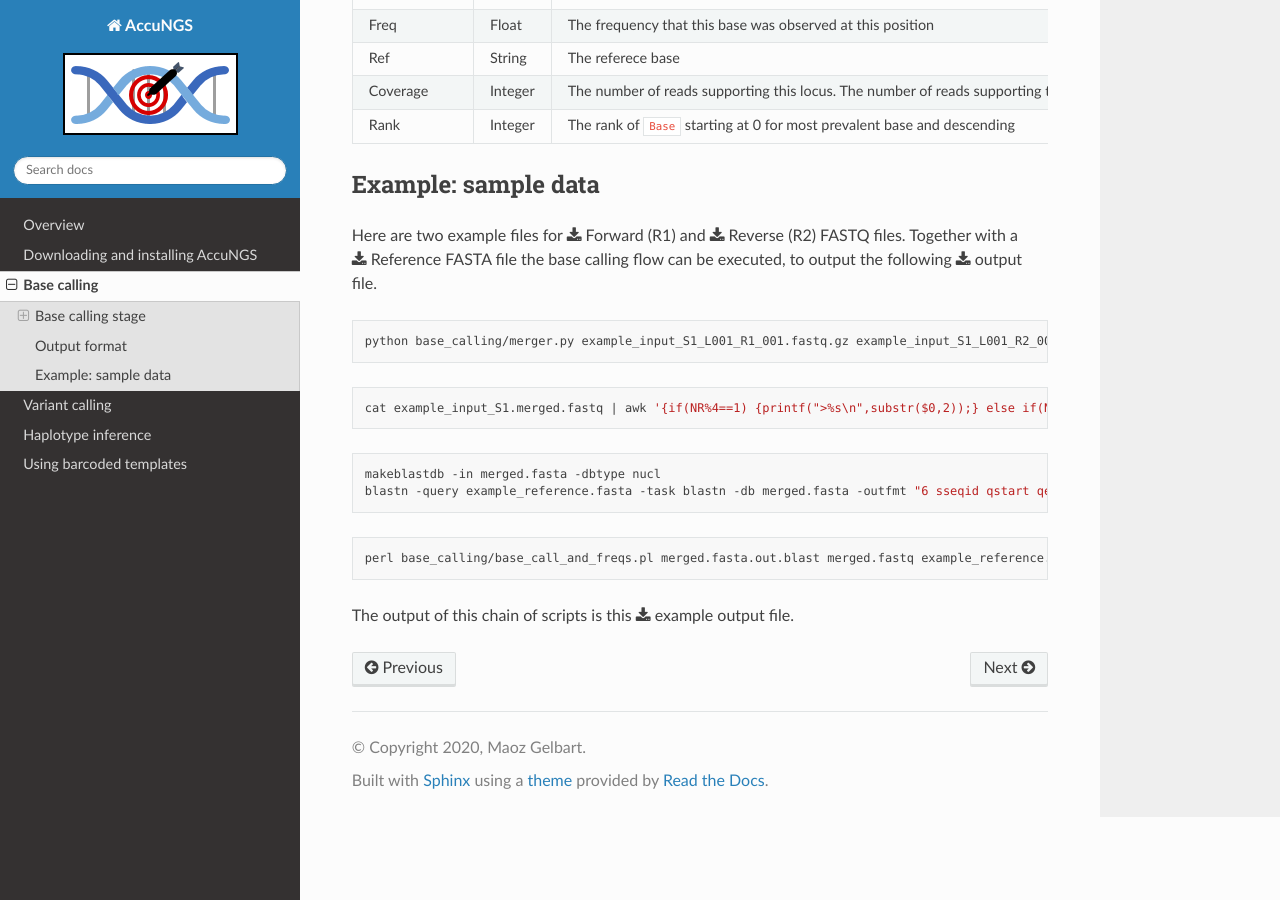
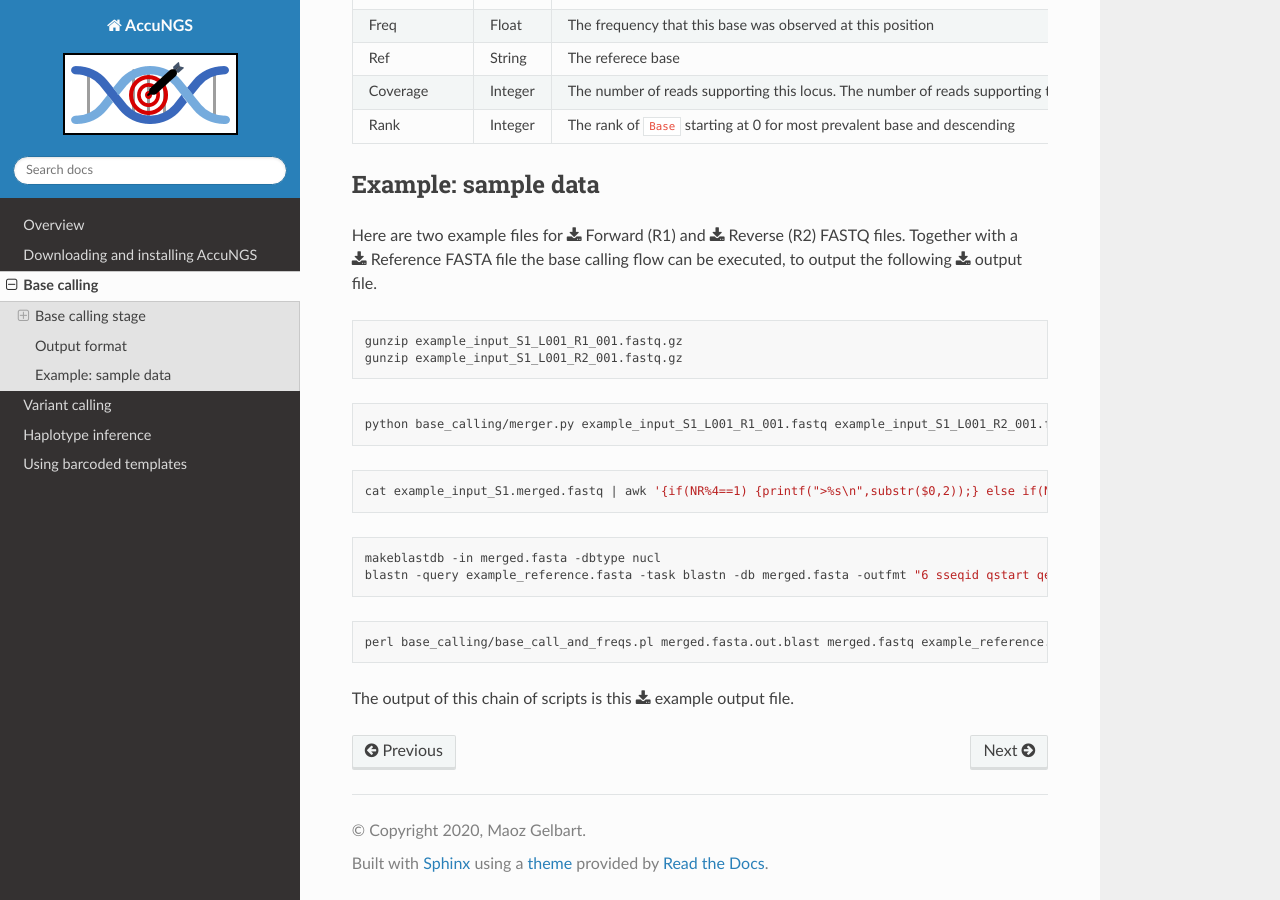
Before and after one commit to Stern-Lab/AccuNGS, a Sphinx documentation site: the page built from docs/source/basecall.rst, in a window 1280 px wide and 900 px high, scrolled down 2290 px. Built offline with Sphinx 7.4.7 and the Read the Docs theme 2.0.0, drawn with Linux system fonts in a browser that asks for light colours; formulas are drawn with MathJax 3.

Commit message:
fastq files need to be extracted or blastdb complains.

```diff
--- a/docs/source/basecall.rst
+++ b/docs/source/basecall.rst
@@ -138,7 +138,12 @@ the base calling flow can be executed, to output the following
 
 .. code-block:: bash
 
-  python base_calling/merger.py example_input_S1_L001_R1_001.fastq.gz example_input_S1_L001_R2_001.fastq.gz example_input_S1.merged.fastq
+  gunzip example_input_S1_L001_R1_001.fastq.gz
+  gunzip example_input_S1_L001_R2_001.fastq.gz
+
+.. code-block:: bash
+
+  python base_calling/merger.py example_input_S1_L001_R1_001.fastq example_input_S1_L001_R2_001.fastq example_input_S1.merged.fastq
 
 .. code-block:: bash
 
```
